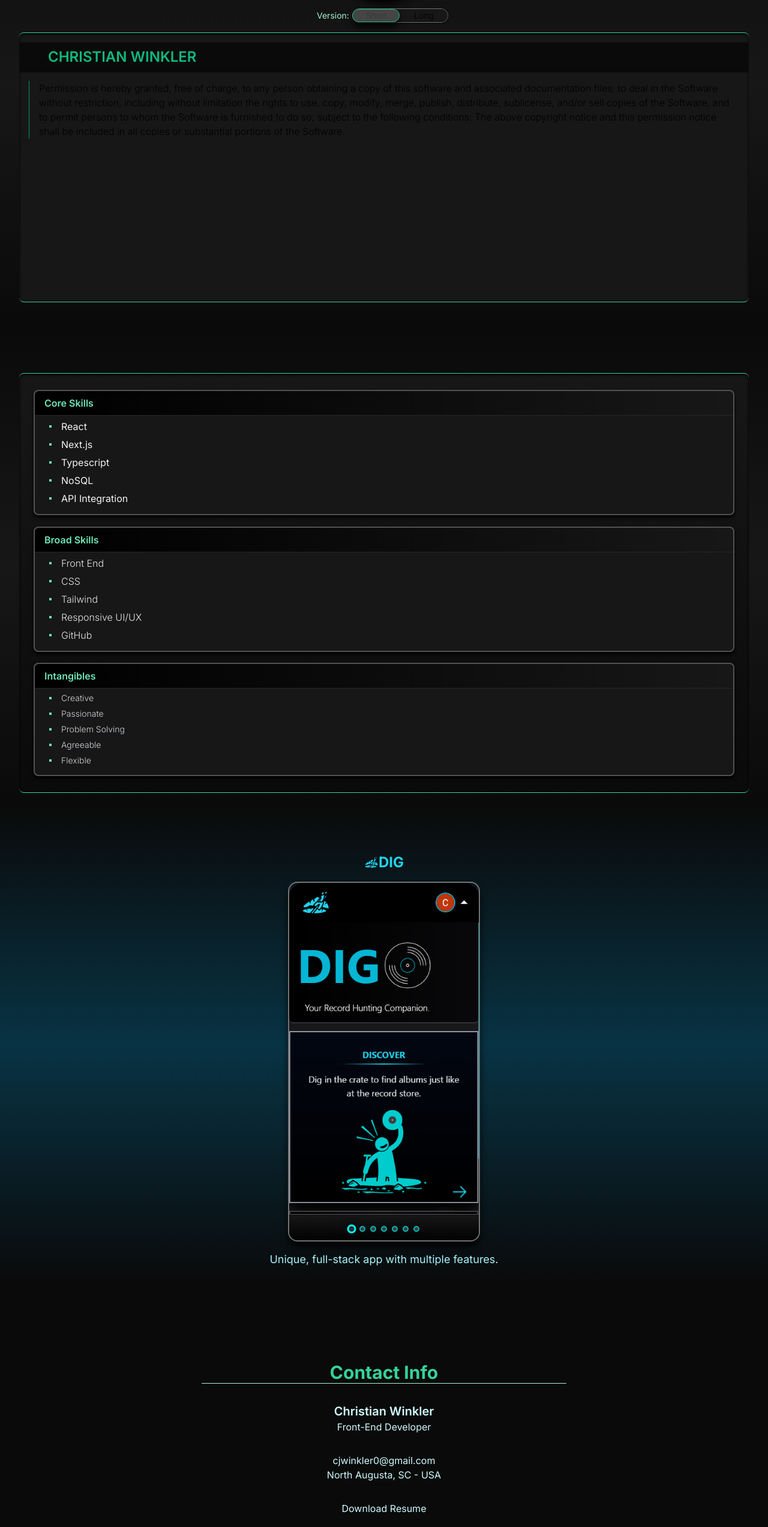
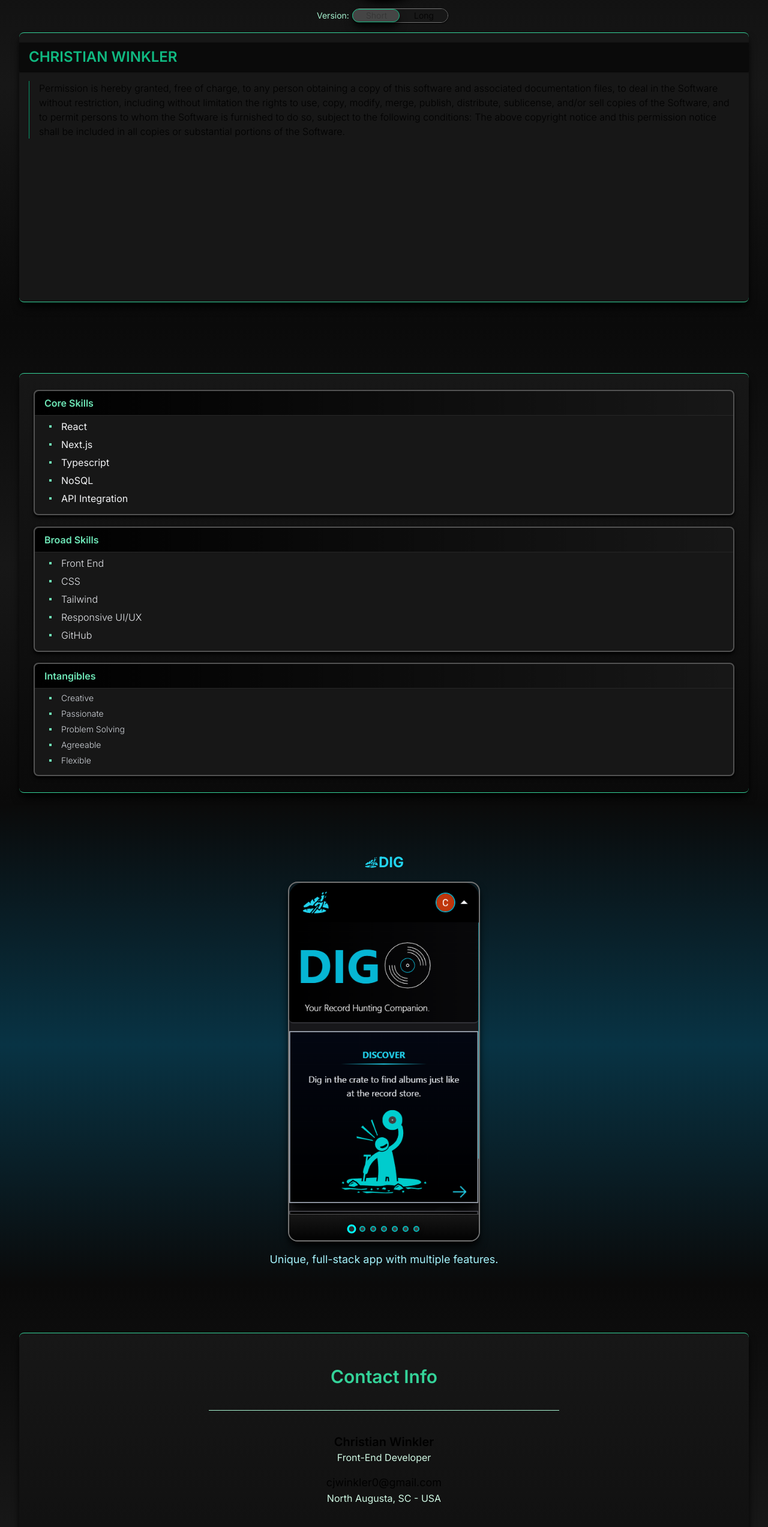
Before and after one commit to cwinkdev/web-resume, a Next.js app: page / in a window 1280 px wide. Shown: the part 1058-3604 px from the top of the page at 60% size. Built offline with nearby package versions, Linux system fonts and the light colour scheme.

Commit message:
contacts update

```diff
--- a/app/components/About.tsx
+++ b/app/components/About.tsx
@@ -60,9 +60,9 @@ const About = () => {
           ))}
         </div>
       ) : (
-        <div className="mt-4 h-[450px] flex flex-col font-light relative overflow-y-auto shadow-black bg-neutral-900 shadow-inner border-y border-emerald-400 rounded-lg">
+        <div className="mt-4 h-[450px] flex flex-col font-light relative overflow-y-auto shadow-black bg-neutral-900 shadow-lg border-y border-emerald-400 rounded-lg">
           <div className="bg-neutral-950 text-left mt-4 py-2 shadow-black shadow-sm">
-            <h2 className="pl-12 text-2xl font-semibold text-emerald-500">
+            <h2 className="pl-4 text-2xl font-semibold text-emerald-500">
               CHRISTIAN WINKLER
             </h2>
           </div>
--- a/app/components/Contact.tsx
+++ b/app/components/Contact.tsx
@@ -1,23 +1,47 @@
+import { SiGithub } from 'react-icons/si';
+import { GiCloudDownload } from 'react-icons/gi';
+
 const Contact = () => {
   return (
     <section
       id="contact"
-      className="p-8 pt-32 h-screen bg-neutral-950 w-full text-center"
+      className="p-8 pt-20 h-screen w-full text-center bg-gradient-to-b from-neutral-950 via-neutral-900 to-neutral-950"
     >
-      <h2 className="text-3xl font-bold text-emerald-400">Contact Info</h2>
-      <div className="border-b border-emerald-200 mx-auto w-1/2"></div>
-      <div className="text-cyan-100 mt-8">
-        <p className="text-xl font-semibold">Christian Winkler</p>
-        <p className="mb-8">Front-End Developer</p>
-        <a href="mailto:cjwinkler0@gmail.com">cjwinkler0@gmail.com</a>
-        <p className="pb-8">North Augusta, SC - USA</p>
-        <div>
-          <a href="https://github.com/johndoe"></a>
+      <div
+        className={`border-emerald-400 min-h-[700px] h-fit bg-gradient-to-b from-neutral-900 to-neutral-950 justify-evenly flex flex-col rounded-lg border-y py-4 px-6 w-full relative shadow-lg shadow-black`}
+      >
+        <h2 className="text-3xl font-semibold text-emerald-400">
+          Contact Info
+        </h2>
+        <div className="border-b border-emerald-200 mx-auto w-1/2"></div>
+        <div className="">
+          <p className="text-xl font-semibold ">Christian Winkler</p>
+          <p className=" text-emerald-100 mb-4">Front-End Developer</p>
+          <a href="mailto:cjwinkler0@gmail.com" className="text-lg">
+            cjwinkler0@gmail.com
+          </a>
+          <p className="text-emerald-100">North Augusta, SC - USA</p>
         </div>
-        <a href="/path-to-resume.pdf" download>
-          Download Resume
+        <a
+          href="https://github.com/birdbonez"
+          className="flex justify-center items-center text-2xl bg-neutral-800 w-fit p-2 px-4 mx-auto rounded-lg border border-neutral-600"
+        >
+          <SiGithub />
+          <p className="ml-2">birdbonez</p>
         </a>
-        <p className="mt-8">Thanks for checking out my resume!</p>
+        <div className="border-b border-emerald-200 mx-auto w-1/2 my-4"></div>
+        <div className="flex flex-col items-center">
+          <a
+            href="/path-to-resume.pdf"
+            download
+            className="flex justify-center items-center text-xl"
+          >
+            <GiCloudDownload />
+            <p className="ml-2">Download resume</p>
+          </a>
+        </div>
+        <div className="border-b border-emerald-200 mx-auto w-1/2 my-4"></div>
+        <p className="text-emerald-100">Thanks for checking out my resume!</p>
       </div>
     </section>
   );
--- a/app/components/skills/Skills.tsx
+++ b/app/components/skills/Skills.tsx
@@ -7,7 +7,7 @@ const Skills = () => {
       className="p-8 pt-20 h-screen w-full text-center bg-gradient-to-b from-neutral-950 via-neutral-900 to-neutral-950"
     >
       <div
-        className={`border-emerald-400 min-h-[700px] h-fit bg-gradient-to-b from-neutral-900 to-neutral-950 justify-evenly flex flex-col rounded-lg border-y py-4 px-6 w-full relative shadow-inner shadow-black`}
+        className={`border-emerald-400 min-h-[700px] h-fit bg-gradient-to-b from-neutral-900 to-neutral-950 justify-evenly flex flex-col rounded-lg border-y py-4 px-6 w-full relative shadow-lg shadow-black`}
       >
         <SkillSection label={'Core Skills'} type={'core'} />
         <SkillSection label={'Broad Skills'} type={'broad'} />
```
